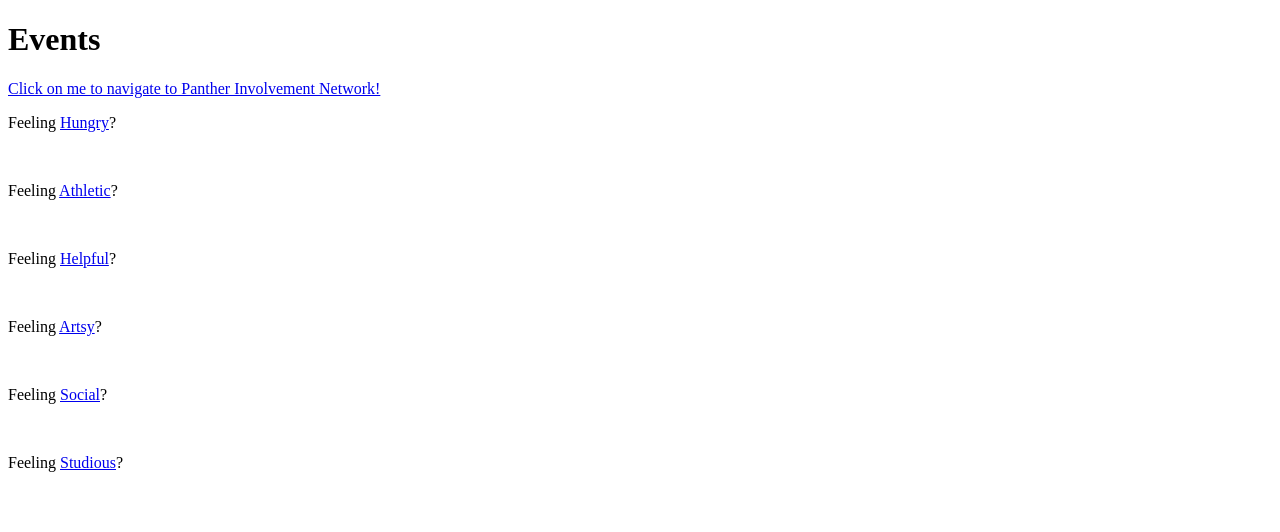
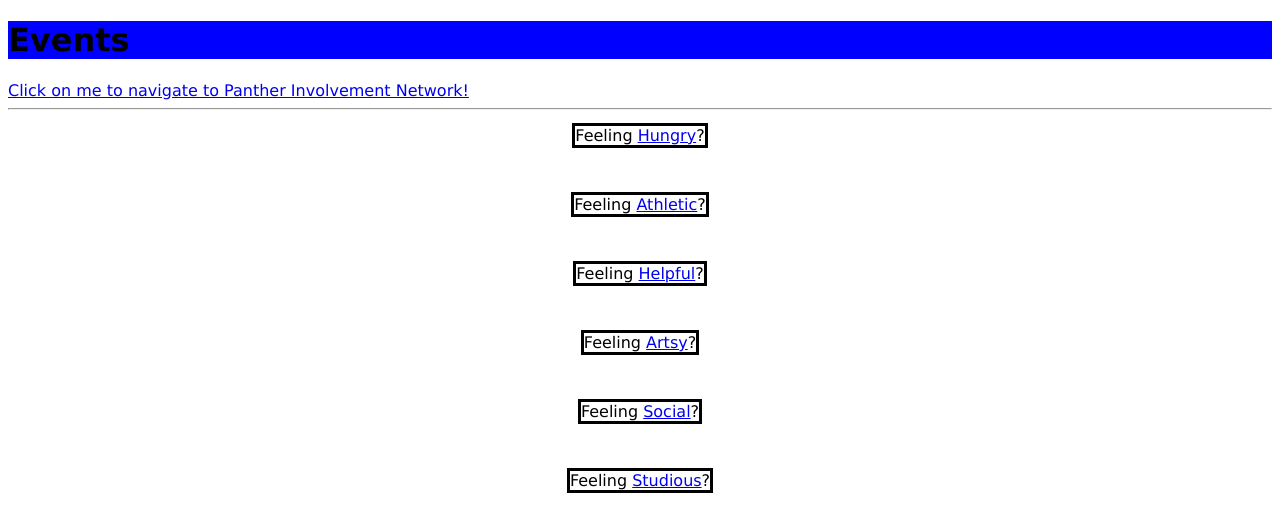
Before and after one commit to acooper-s/acooper-s.github.io, a plain HTML site: page events.html in a window 1280 px wide. Drawn offline with Linux system fonts and the light colour scheme.

Commit message:
changesss

```diff
--- a/css/styles.css
+++ b/css/styles.css
@@ -1,10 +1,22 @@
 .header{
-    background-color: green;
+    background-color: blue;
+    font-family: 'Lucida Sans', 'Lucida Sans Regular', 'Lucida Grande', 'Lucida Sans Unicode', Geneva, Verdana, sans-serif;
 }
 
-p {
-    border: solid;
-    border-color: antiquewhite;
+.top_part{
+    background-color: navy;
+
+}
+
+.link1 {
+    font-family: 'Lucida Sans', 'Lucida Sans Regular', 'Lucida Grande', 'Lucida Sans Unicode', Geneva, Verdana, sans-serif;
+    text-align: center;
+    border-color:green;
+    border-radius: 50px;
+    border-width: 3px;
+    border-bottom-left-radius: 10px;
+    border-top-right-radius: 10px;
+
 
 }
 
--- a/events.html
+++ b/events.html
@@ -3,26 +3,31 @@
     <head>
         <title>Events</title>
         <link rel="icon" href="images/logo.png">
-        <link rel="styles" href="/css/styles.css">
+        <link rel="stylesheet" href="/css/styles.css">
     </head>
     <body>
+        <header id="event_header">
         <h1 class="header">Events</h1>
-
+        </header>
         <a href='https://pin.gsu.edu/events'
-        target="_blank">
+        target="_blank" style="font-family: 'Lucida Sans', 'Lucida Sans Regular', 'Lucida Grande', 'Lucida Sans Unicode', Geneva, Verdana, sans-serif;">
             Click on me to navigate to Panther Involvement Network!
         </a>
+        <br>
+        <hr>
 
-        <p id="link1">Feeling <a href="https://pin.gsu.edu/events?perks=FreeFood" target="_blank">Hungry</a>?</p>
+        <p class="link1"><span style="border: solid">Feeling <a href="https://pin.gsu.edu/events?perks=FreeFood" target="_blank">Hungry</a>?</span></p>
         <br>
-        <p>Feeling <a href="https://pin.gsu.edu/events?themes=Athletics" target="_blank">Athletic</a>?</p>
+        <p class="link1"><span style="border: solid">Feeling <a href="https://pin.gsu.edu/events?themes=Athletics" target="_blank">Athletic</a>?</span></p>
         <br>
-        <p>Feeling <a href="https://pin.gsu.edu/events?themes=CommunityService" target="_blank">Helpful</a>?</p>
+        <p class="link1"><span style="border: solid">Feeling <a href="https://pin.gsu.edu/events?themes=CommunityService" target="_blank">Helpful</a>?</span></p>
         <br>
-        <p>Feeling <a href="https://pin.gsu.edu/events?themes=Arts" target="_blank">Artsy</a>?</p>
+        <p class="link1"><span style="border: solid">Feeling <a href="https://pin.gsu.edu/events?themes=Arts" target="_blank">Artsy</a>?</span></p>
         <br>
-        <p>Feeling <a href="https://pin.gsu.edu/events?themes=Social" target="_blank">Social</a>?</p>
+        <p class="link1"><span style="border: solid">Feeling <a href="https://pin.gsu.edu/events?themes=Social" target="_blank">Social</a>?</span></p>
         <br>
-        <p>Feeling <a href="https://pin.gsu.edu/events?themes=ThoughtfulLearning" target="_blank">Studious</a>?</p>
+        <p class="link1"><span style="border: solid">Feeling <a href="https://pin.gsu.edu/events?themes=ThoughtfulLearning" target="_blank">Studious</a>?</span></p>
+        </span>
+
     </body>
 </html>
```
Also changed, not shown: maps.html (+13 -15 lines), maps.js (added, +13 -0 lines).
